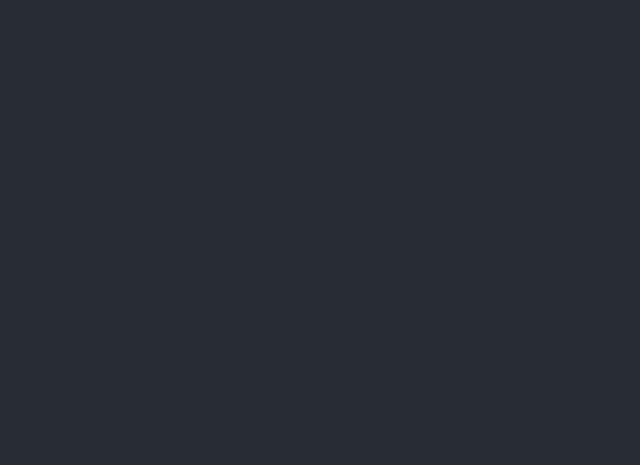
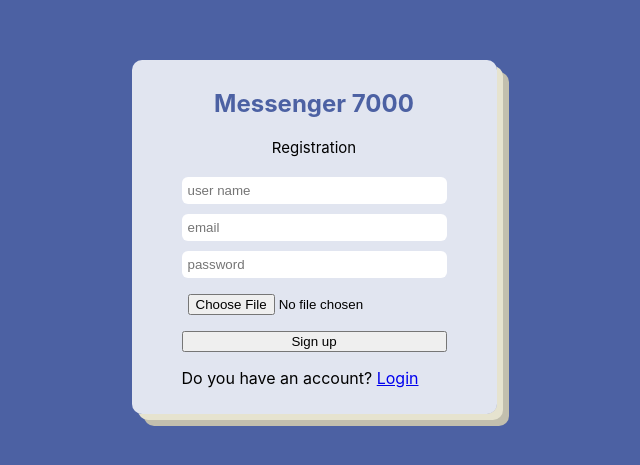
Before and after one commit to igor-sergeevich-po/messenger-7000, a React (Create React App) app: page / in a window 1280 px wide. Shown: the part 163-628 px from the top of the page, without its empty margins (326-966 px from the left). Built offline with nearby package versions, Linux system fonts and the light colour scheme.

Commit message:
add layout for form-registration

```diff
--- a/package.json
+++ b/package.json
@@ -9,6 +9,7 @@
     "react": "^18.2.0",
     "react-dom": "^18.2.0",
     "react-scripts": "5.0.1",
+    "sass": "^1.56.1",
     "web-vitals": "^2.1.4"
   },
   "scripts": {
--- a/src/App.js
+++ b/src/App.js
@@ -1,11 +1,14 @@
 
-import './App.css';
+import { Home } from './pages/Home';
+import { Registration } from './pages/Registration';
+import './style.scss'
+// import './App.css';
 
 function App() {
   return (
     <div className="App">
       <header className="App-header">
-
+        <Registration />
       </header>
     </div>
   );
--- /dev/null
+++ b/src/pages/Home.jsx
@@ -0,0 +1,7 @@
+import React from 'react'
+
+export const Home = () => {
+  return (
+    <div>Home</div>
+  )
+}
--- /dev/null
+++ b/src/pages/Registration.jsx
@@ -0,0 +1,23 @@
+import React from 'react'
+import { Link } from 'react-router-dom'
+
+export const Registration = () => {
+  return (
+    <React.Fragment>
+        <div className="container">
+            <div className="wrapper">
+                <h2 className='app-title'>Messenger 7000</h2>
+                <span className='title'>Registration</span>
+                <form>
+                    <input type="text" placeholder='user name' />
+                    <input type="email" placeholder='email' />
+                    <input type="password" placeholder='password' />
+                    <input type="file" />
+                    <button>Sign up</button>
+                </form>
+                <p>Do you have an account? <a href='#'>Login</a> </p>
+            </div>
+        </div>
+    </React.Fragment>
+  )
+}
--- /dev/null
+++ b/src/style.scss
@@ -0,0 +1,37 @@
+.container {
+    display: flex;
+    justify-content: center;
+    align-items: center;
+    background-color: rgb(76, 97, 163);
+    height: 100vh;
+
+    .wrapper {
+        background-color: rgba(255, 255, 255, 0.836);
+        padding: 10px 50px;
+        border-radius: 10px;
+        box-shadow:6px  6px  rgb(230, 227, 207) , 12px  12px rgb(194, 191, 174);
+
+        .app-title {
+            text-align: center;
+            color:  rgb(76, 97, 163);
+        }
+        .title {
+            display: flex;
+            justify-content: center;
+            font-size: 15px;
+            margin: 20px;
+        }
+
+        form {
+            display: flex;
+            flex-direction: column;
+            gap: 10px;
+
+            input {
+                padding: 6px;
+                border: none;
+                border-radius: 6px;
+            }
+        }
+    }
+}
```
Also changed, not shown: src/pages/Login.jsx (added, +7 -0 lines), 1 other file (tests, documents, lock files or other folders).
